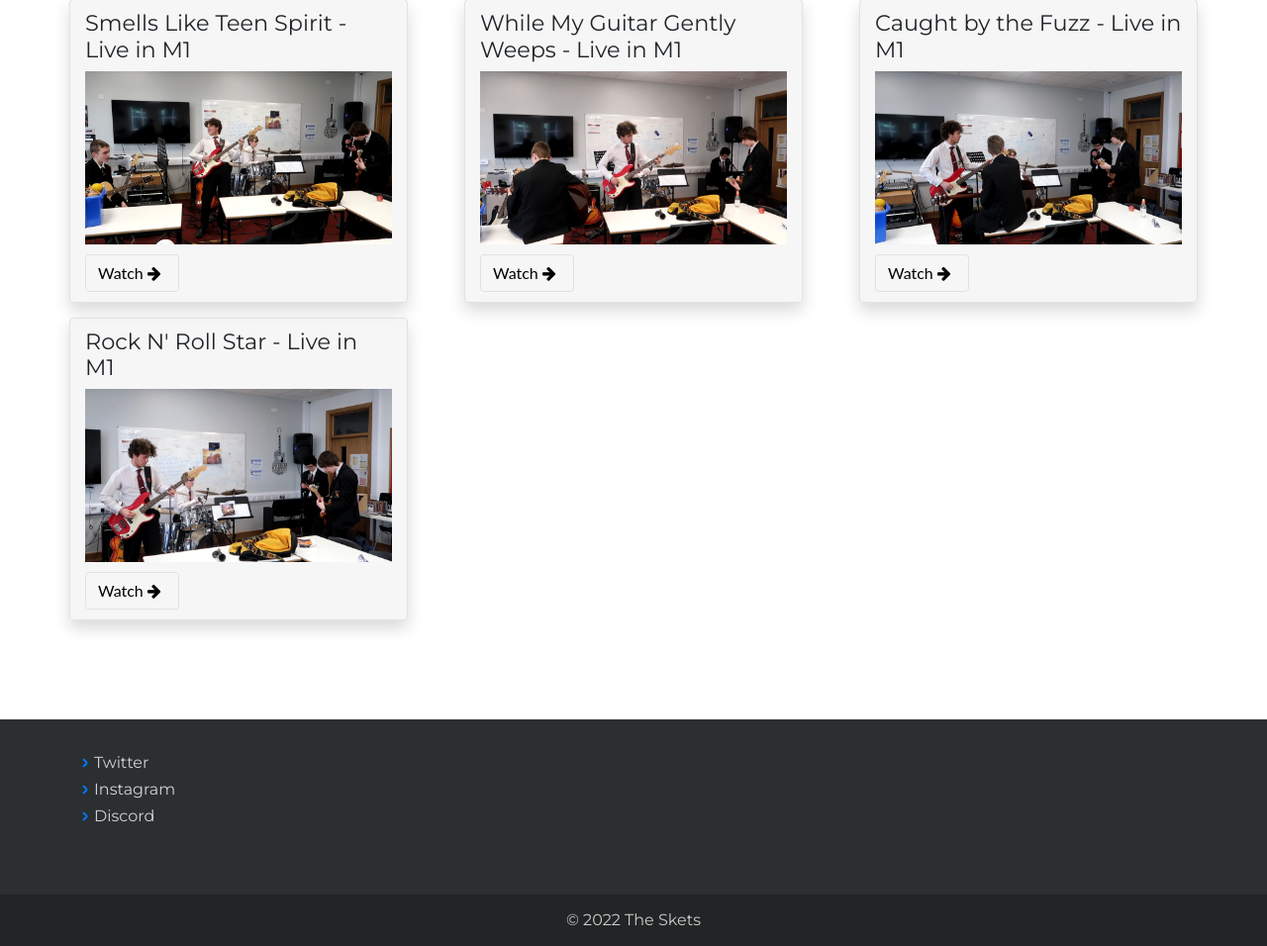
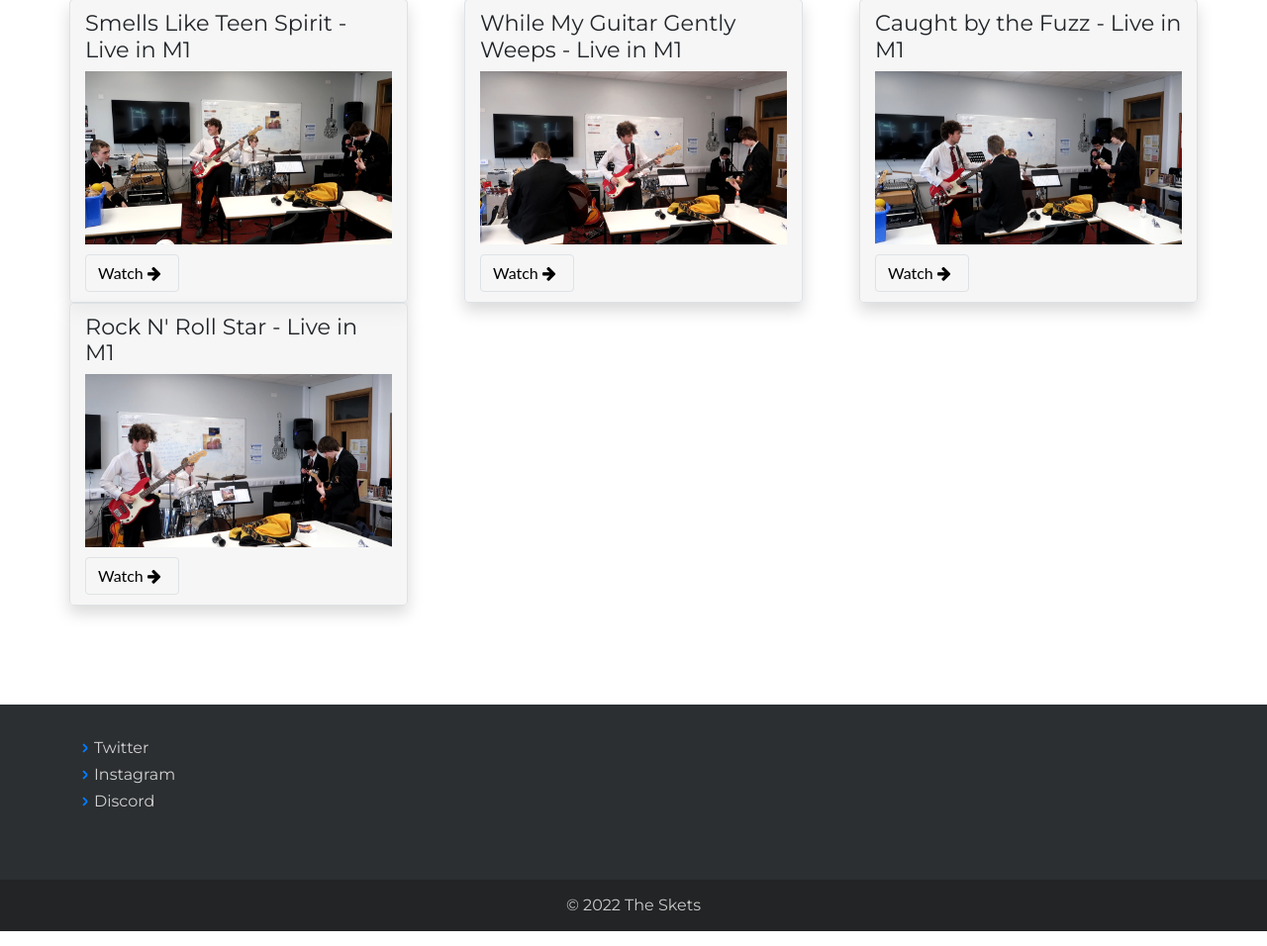
Before and after one commit to carter-0/the-skets, a Flask app: page /listen in a window 1280 px wide. Shown: the part 239-1195 px from the top of the page at 99% size. Run offline with Flask 2, Linux system fonts and the light colour scheme; some libraries are stand-ins or nearby versions.

Commit message:
changes in listen

```diff
--- a/templates/listen.html
+++ b/templates/listen.html
@@ -79,15 +79,12 @@
                             <img style="width: 100%; height: auto;" src="/assets/thumbnails/caught-by-the-fuzz.jpg" />
                             <button onclick="window.location.href='/watch/caught-by-the-fuzz'" class="btn btn-outline-secondary border rounded" style="color: #000;font-family: Lato, sans-serif;margin-bottom: 10px;margin-top: 10px;">Watch <i class="fa fa-arrow-right"></i></button>
                         </div>
-                    </div>
-                </div>
-
-                <div style="margin-top:15px;" class="row justify-content-center">
-                    <div class="row justify-content-between align-items-center m-auto">
-                        <div class="border rounded shadow mqury" style="max-width: 30%;position: relative;width: 100%;padding-right: 15px;padding-left: 15px;background-color: rgba(242,242,242,0.69);">
-                            <h3 class="text-black" style="margin-top: 10px;font-size: 1.4em;">Rock N' Roll Star - Live in M1</h3>
-                            <img style="width: 100%; height: auto;" src="/assets/thumbnails/rock-n-roll-star.jpg" />
-                            <button onclick="window.location.href='/watch/rock-n-roll-star'" class="btn btn-outline-secondary border rounded" style="color: #000;font-family: Lato, sans-serif;margin-bottom: 10px;margin-top: 10px;">Watch <i class="fa fa-arrow-right"></i></button>
+                        <div style="margin-top:15px;" class="row justify-content-between align-items-center m-auto">
+                            <div class="border rounded shadow mqury" style="max-width: 30%;position: relative;width: 100%;padding-right: 15px;padding-left: 15px;background-color: rgba(242,242,242,0.69);">
+                                <h3 class="text-black" style="margin-top: 10px;font-size: 1.4em;">Rock N' Roll Star - Live in M1</h3>
+                                <img style="width: 100%; height: auto;" src="/assets/thumbnails/rock-n-roll-star.jpg" />
+                                <button onclick="window.location.href='/watch/rock-n-roll-star'" class="btn btn-outline-secondary border rounded" style="color: #000;font-family: Lato, sans-serif;margin-bottom: 10px;margin-top: 10px;">Watch <i class="fa fa-arrow-right"></i></button>
+                            </div>
                         </div>
                     </div>
                 </div>
```
